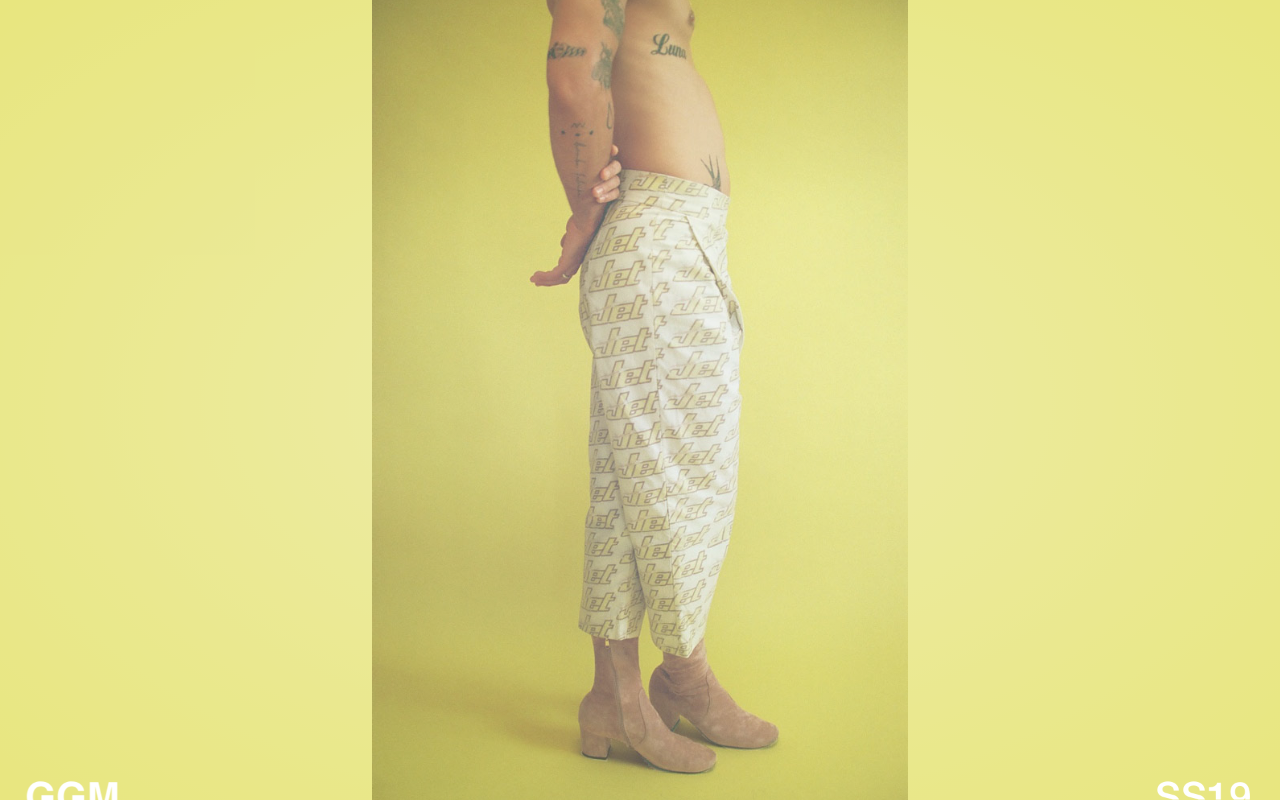
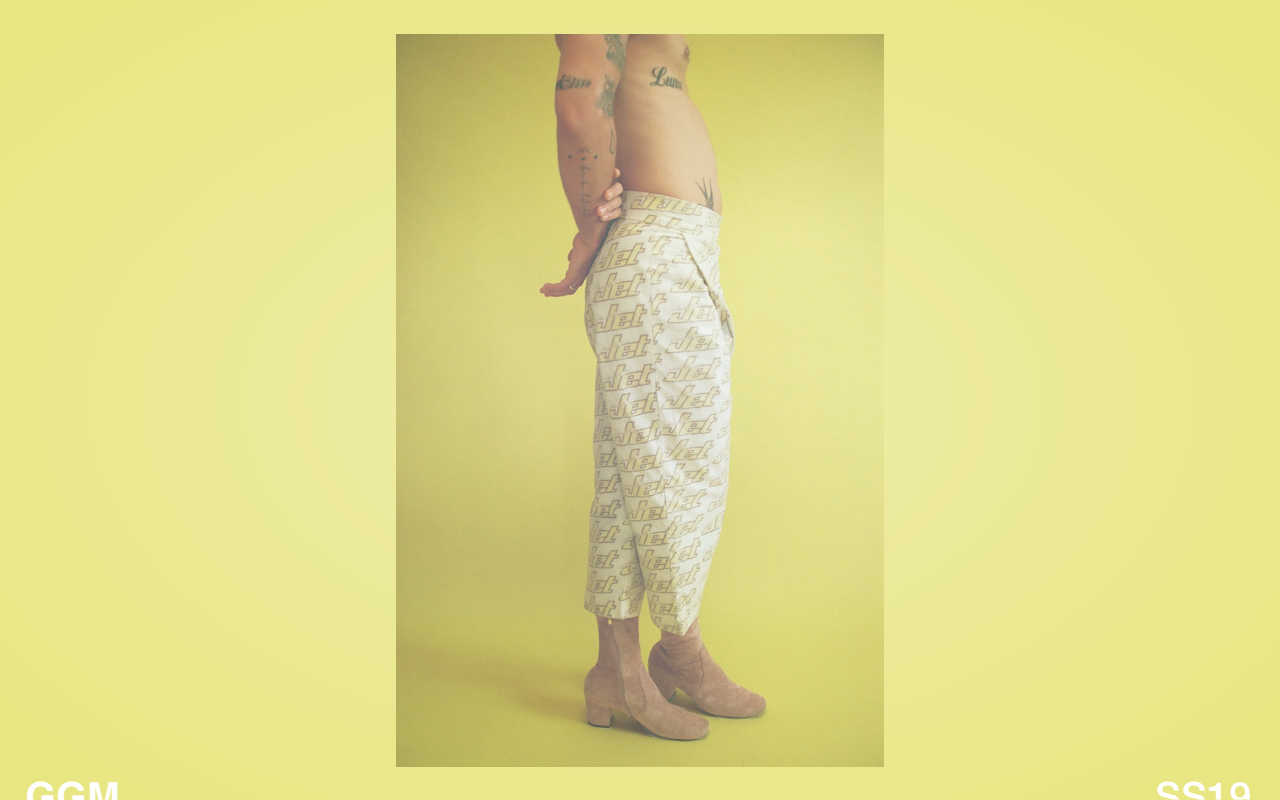
Before and after one commit to daltn/gradient-ggm, a plain HTML site: page comingsoon.html in a window 1280 px wide. Drawn offline with Linux system fonts and the light colour scheme.

Commit message:
adjust confirm img

```diff
--- a/style.css
+++ b/style.css
@@ -17,7 +17,7 @@
   position: absolute;
   background-image: url('/img/ggm-pants-lrg.jpg');
   background-color: #e8e67f;
-  background-size: 67vh;
+  background-size: 61vh;
   background-position: center;
   background-repeat: no-repeat;
   top: 0;
```
